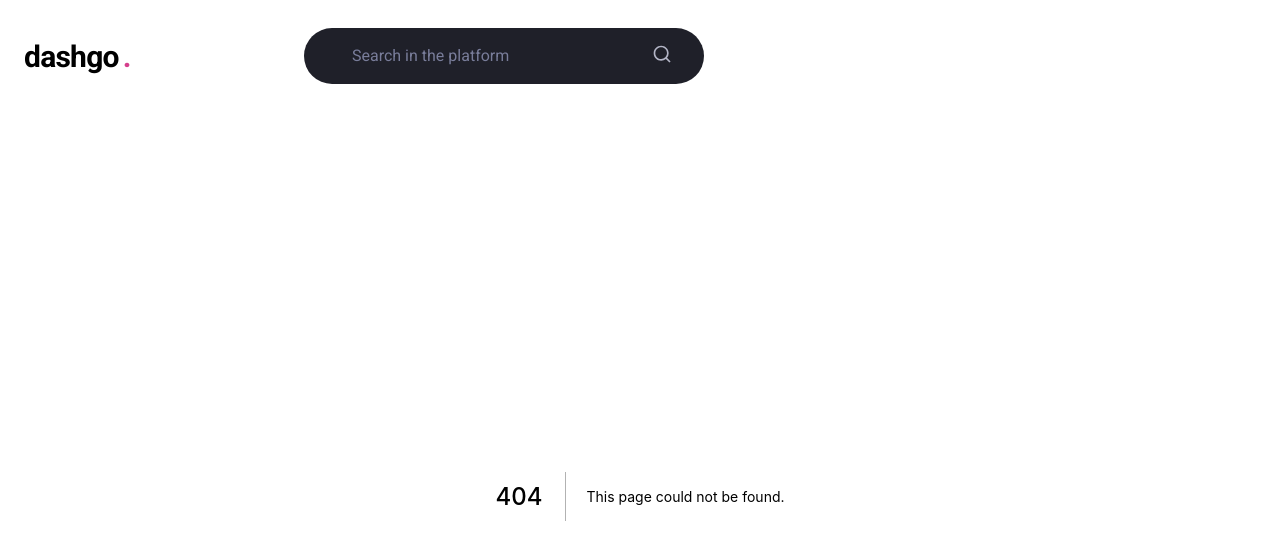
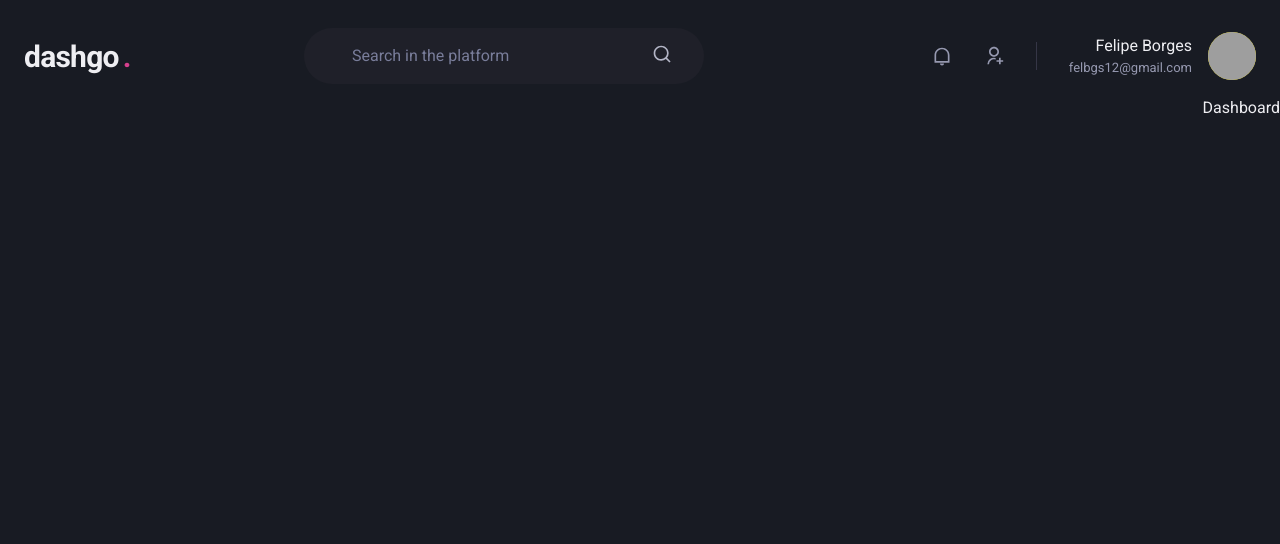
Before and after one commit to felbgs12/dashgo, a Next.js app: page /dashboard in a window 1280 px wide. Before the commit this address had no page. Shown: the top 544 px of the page. Built offline with nearby package versions, Linux system fonts and the light colour scheme; grey boxes are pictures that could not be loaded.

Commit message:
feat: header

```diff
--- a/src/components/Header.tsx
+++ b/src/components/Header.tsx
@@ -1,5 +1,9 @@
-import { Flex, Text, Input, Icon } from '@chakra-ui/react';
-import { RiSearchLine } from 'react-icons/ri';
+import { Avatar, Box, Input, Icon, HStack, Flex, Text } from '@chakra-ui/react';
+import {
+  RiNotificationLine,
+  RiSearchLine,
+  RiUserAddLine,
+} from 'react-icons/ri';
 
 export function Header() {
   return (
@@ -44,6 +48,34 @@
 
         <Icon as={RiSearchLine} fontSize="20" />
       </Flex>
+
+      <Flex align="center" ml="auto">
+        <HStack
+          spacing="8"
+          mx="8"
+          pr="8"
+          py="1"
+          color="gray.300"
+          borderRightWidth={1}
+          borderColor="gray.700"
+        >
+          <Icon as={RiNotificationLine} fontSize="20" />
+          <Icon as={RiUserAddLine} fontSize="20" />
+        </HStack>
+
+        <Box mr="4" textAlign="right">
+          <Text>Felipe Borges</Text>
+          <Text color="gray.300" fontSize="small">
+            felbgs12@gmail.com
+          </Text>
+        </Box>
+
+        <Avatar
+          size="md"
+          name="Felipe Borges"
+          src="https://github.com/felbgs12.png"
+        />
+      </Flex>
     </Flex>
   );
 }
--- /dev/null
+++ b/src/pages/dashboard.tsx
@@ -0,0 +1,9 @@
+import { Box, Flex, Text } from '@chakra-ui/react';
+
+export default function Dashboard() {
+  return (
+    <Flex h="100%" w="100%">
+      <Text ml="auto" mt="auto">Dashboard</Text>
+    </Flex>
+  );
+}
```
